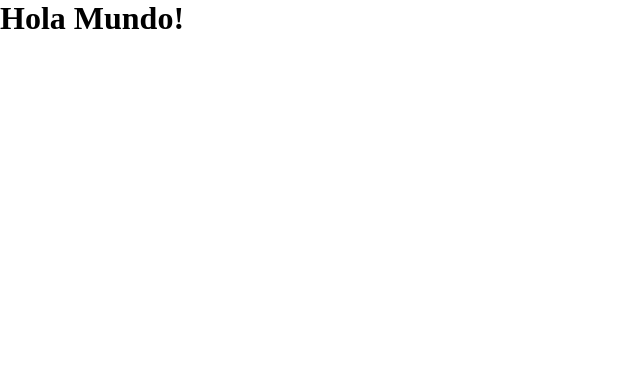
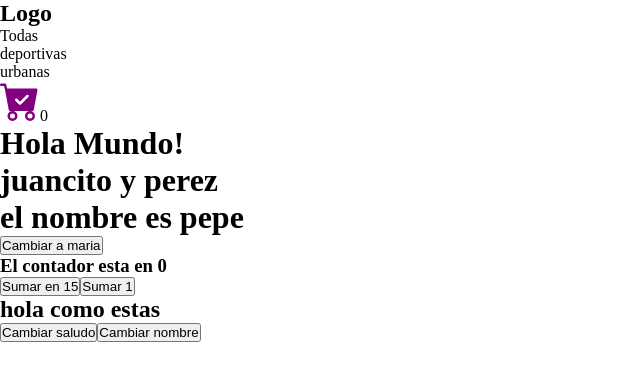
Before and after one commit to jorgeduje/ecommerce-43285, a React (Vite) app: page / in a window 1280 px wide. Shown: the top 380 px of the page, without its empty margins (0-640 px from the left). Built offline with nearby package versions, Linux system fonts and the light colour scheme.

Commit message:
se trabajo con props y estados

```diff
--- a/package.json
+++ b/package.json
@@ -11,7 +11,8 @@
   },
   "dependencies": {
     "react": "^18.2.0",
-    "react-dom": "^18.2.0"
+    "react-dom": "^18.2.0",
+    "react-icons": "^4.9.0"
   },
   "devDependencies": {
     "@types/react": "^18.0.37",
--- a/src/App.jsx
+++ b/src/App.jsx
@@ -1,7 +1,29 @@
+import { useState } from "react";
+import Home from "./components/page/home/Home";
+import ItemList from "./components/page/itemList/ItemList";
+import Navbar from "./components/layout/navbar/Navbar";
+
 function App() {
+
+  const [saludo, setSaludo] = useState("hola como estas")
+  const [ name, setName] = useState("maria")
+  console.log(name)
+
+  const cambiarSaludo = ( nuevoSaludo )=>{
+    setSaludo( nuevoSaludo )
+  }
+
+  const cambiarNombre = (nuevoNombre)=>{
+    setName(nuevoNombre)
+  }
+
+  // props
   return (
     <div>
+      <Navbar />
       <h1>Hola Mundo!</h1>
+      <Home nombre={"juancito"} apellido={"perez"} />
+      <ItemList saludo={saludo} cambiarSaludo={cambiarSaludo} cambiarNombre={cambiarNombre} />
     </div>
   );
 }
--- /dev/null
+++ b/src/components/common/cartWidget/CartWidget.jsx
@@ -0,0 +1,12 @@
+import { BsFillCartCheckFill } from 'react-icons/bs';
+
+const CartWidget = () => {
+  return (
+    <div>
+        <BsFillCartCheckFill color='purple' size={40} title='Este es el carrito' />
+        <span>0</span>
+    </div>
+  )
+}
+
+export default CartWidget
--- /dev/null
+++ b/src/components/layout/navbar/Navbar.jsx
@@ -0,0 +1,18 @@
+import React from 'react'
+import CartWidget from '../../common/cartWidget/CartWidget'
+
+const Navbar = () => {
+  return (
+    <div>
+        <h2>Logo</h2>
+        <ul>
+            <li>Todas</li>
+            <li>deportivas</li>
+            <li>urbanas</li>
+        </ul>
+        <CartWidget />
+    </div>
+  )
+}
+
+export default Navbar
--- /dev/null
+++ b/src/components/page/home/Home.jsx
@@ -0,0 +1,27 @@
+// useState
+
+import { useState } from "react";
+
+const Home = ({ nombre, apellido }) => {
+  const [contador, setContador] = useState(0); // [ variable , funcion que modifica esa variable ]
+  const [name, setName] = useState("pepe");
+
+  const sumar = (num) => {
+    setContador(contador + num);
+  };
+
+  return (
+    <>
+      <h1>
+        {nombre} y {apellido}
+      </h1>
+      <h1>el nombre es {name}</h1>
+      <button onClick={() => setName("maria")}>Cambiar a maria</button>
+      <h3>El contador esta en {contador}</h3>
+      <button onClick={() => sumar(15)}>Sumar en 15</button>
+      <button onClick={() => setContador(contador + 1)}>Sumar 1</button>
+    </>
+  );
+};
+
+export default Home;
--- /dev/null
+++ b/src/components/page/itemList/ItemList.jsx
@@ -0,0 +1,15 @@
+
+const ItemList = ( {saludo, cambiarSaludo, cambiarNombre} ) => {
+
+  let nombreUsuario = "carmen"
+
+  return (
+    <div>
+      <h2>{saludo}</h2>
+      <button onClick={()=> cambiarSaludo("bien")}>Cambiar saludo</button>
+      <button onClick={()=> cambiarNombre(nombreUsuario)}>Cambiar nombre</button>
+    </div>
+  )
+}
+
+export default ItemList
```
Also changed, not shown: 1 other file (tests, documents, lock files or other folders).
